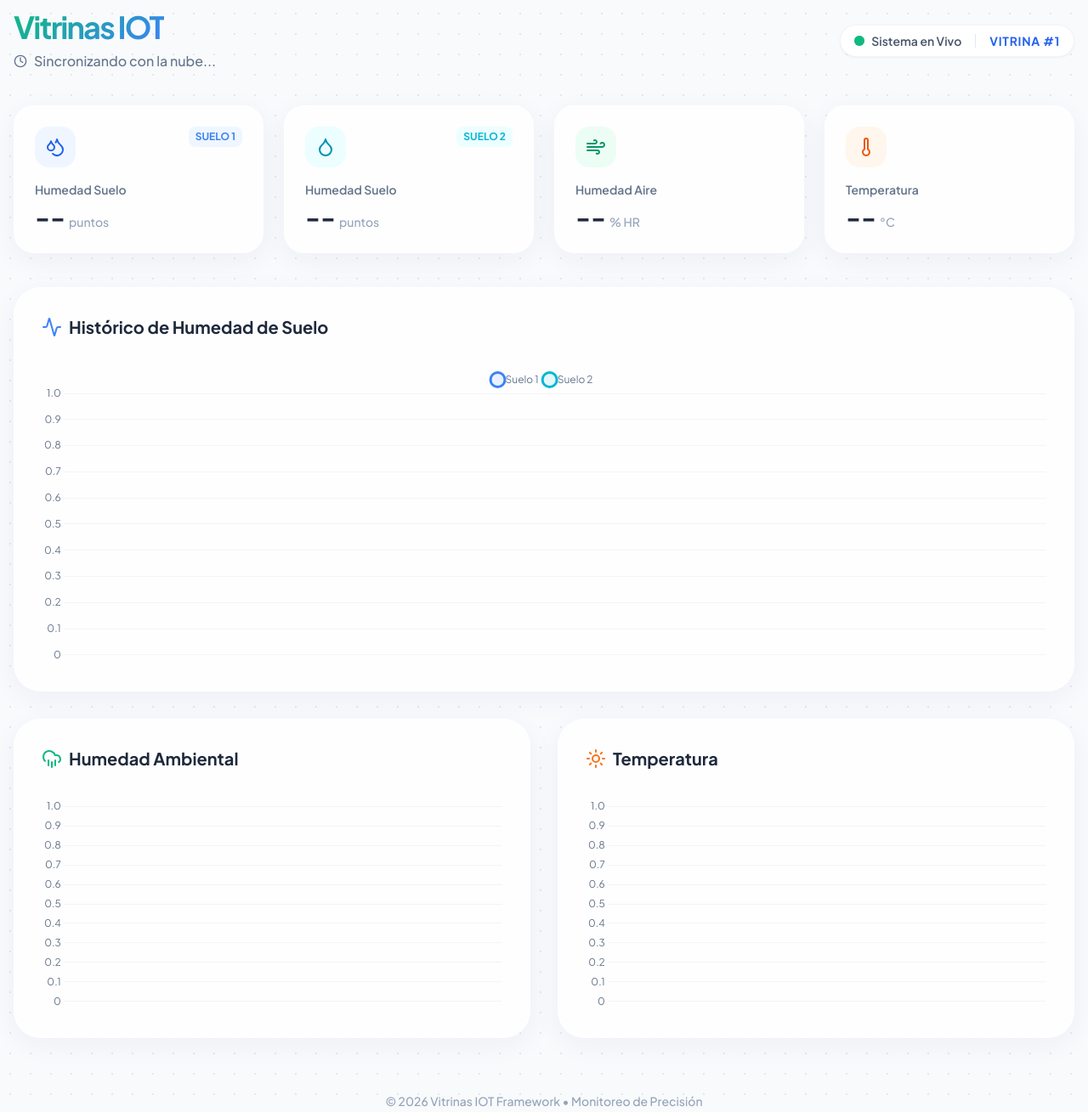
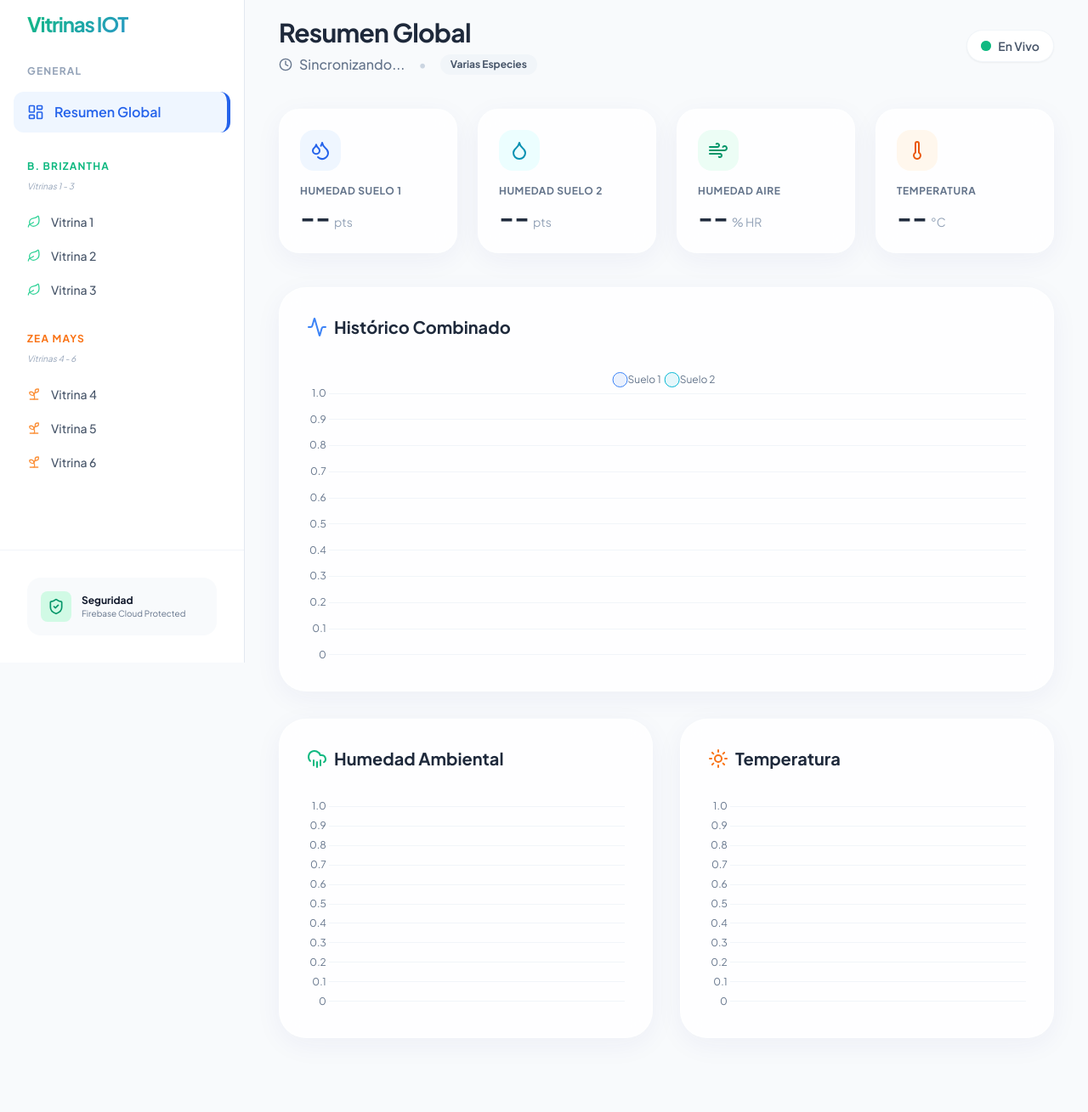
Before and after one commit to Arle124/SEMILLERO, a website with bundled scripts: page index.html in a window 1280 px wide. Shown: the part 20-1329 px from the top of the page at 85% size. After the commit the page ends 1282 px from the top, so only its background shows below. Built offline with nearby package versions, Linux system fonts and the light colour scheme; no server answers.

Commit message:
feat: panel lateral con navegación por vitrina y clasificación por especies

```diff
--- a/app.js
+++ b/app.js
@@ -1,5 +1,5 @@
 import { initializeApp } from "https://www.gstatic.com/firebasejs/10.7.1/firebase-app.js";
-import { getFirestore, collection, query, orderBy, limit, onSnapshot } from "https://www.gstatic.com/firebasejs/10.7.1/firebase-firestore.js";
+import { getFirestore, collection, query, orderBy, limit, onSnapshot, where } from "https://www.gstatic.com/firebasejs/10.7.1/firebase-firestore.js";
 
 const firebaseConfig = {
   apiKey: "AIzaSyD1k51cZUKoRaj2TL0uE54AKFlLh29XB14",
@@ -11,113 +11,67 @@ const firebaseConfig = {
   measurementId: "G-X35634Y50Y"
 };
 
-// Initialize Firebase
 const app = initializeApp(firebaseConfig);
 const db = getFirestore(app);
 
-// Global Chart Config
+// State Management
+let currentView = 'all'; // 'all' or '1', '2', etc.
+let unsubscribe = null;
+
+const speciesMap = {
+    '1': 'Brachiaria brizantha', '2': 'Brachiaria brizantha', '3': 'Brachiaria brizantha',
+    '4': 'Zea mays', '5': 'Zea mays', '6': 'Zea mays',
+    'all': 'Múltiples Especies'
+};
+
+// Chart Setup
 Chart.defaults.font.family = "'Plus Jakarta Sans', sans-serif";
 Chart.defaults.color = '#64748b';
 
 const createChartOptions = (showLegend = false) => ({
-    responsive: true,
-    maintainAspectRatio: false,
+    responsive: true, maintainAspectRatio: false,
     plugins: {
-        legend: {
-            display: showLegend,
-            position: 'top',
-            labels: { usePointStyle: true, boxWidth: 6 }
+        legend: { display: showLegend, position: 'top', labels: { usePointStyle: true, boxWidth: 6 } },
+        tooltip: { backgroundColor: '#1e293b', padding: 12 }
     },
-        tooltip: {
-            backgroundColor: '#1e293b',
-            padding: 12,
-            titleFont: { size: 14, weight: 'bold' },
-            callbacks: {
-                label: (context) => ` ${context.dataset.label}: ${context.parsed.y}`
-            }
-        }
-    },
-    scales: {
-        y: {
-            grid: { color: '#f1f5f9' },
-            border: { display: false }
-        },
-        x: {
-            grid: { display: false },
-            border: { display: false }
-        }
-    }
+    scales: { y: { grid: { color: '#f1f5f9' }, border: { display: false } }, x: { grid: { display: false }, border: { display: false } } }
 });
 
-// Soil Chart
-const ctxSuelo = document.getElementById('chartSuelo').getContext('2d');
-const chartSuelo = new Chart(ctxSuelo, {
+const chartSuelo = new Chart(document.getElementById('chartSuelo').getContext('2d'), {
     type: 'line',
     data: { labels: [], datasets: [
-        {
-            label: 'Suelo 1',
-            data: [],
-            borderColor: '#3b82f6',
-            backgroundColor: 'rgba(59, 130, 246, 0.1)',
-            fill: true,
-            tension: 0.4,
-            borderWidth: 3,
-            pointRadius: 0,
-            pointHoverRadius: 6
-        },
-        {
-            label: 'Suelo 2',
-            data: [],
-            borderColor: '#06b6d4',
-            backgroundColor: 'rgba(6, 182, 212, 0.1)',
-            fill: true,
-            tension: 0.4,
-            borderWidth: 3,
-            pointRadius: 0,
-            pointHoverRadius: 6
-        }
+        { label: 'Suelo 1', data: [], borderColor: '#3b82f6', backgroundColor: 'rgba(59, 130, 246, 0.1)', fill: true, tension: 0.4 },
+        { label: 'Suelo 2', data: [], borderColor: '#06b6d4', backgroundColor: 'rgba(6, 182, 212, 0.1)', fill: true, tension: 0.4 }
     ]},
     options: createChartOptions(true)
 });
 
-// Air Humidity Chart
-const ctxAire = document.getElementById('chartAire').getContext('2d');
-const chartAire = new Chart(ctxAire, {
+const chartAire = new Chart(document.getElementById('chartAire').getContext('2d'), {
     type: 'line',
-    data: { labels: [], datasets: [{
-        label: 'Humedad',
-        data: [],
-        borderColor: '#10b981',
-        backgroundColor: 'rgba(16, 185, 129, 0.1)',
-        fill: true,
-        tension: 0.4,
-        borderWidth: 3,
-        pointRadius: 0
-    }] },
+    data: { labels: [], datasets: [{ label: 'Humedad', data: [], borderColor: '#10b981', backgroundColor: 'rgba(16, 185, 129, 0.1)', fill: true, tension: 0.4 }] },
     options: createChartOptions()
 });
 
-// Temperature Chart
-const ctxTemp = document.getElementById('chartTemp').getContext('2d');
-const chartTemp = new Chart(ctxTemp, {
+const chartTemp = new Chart(document.getElementById('chartTemp').getContext('2d'), {
     type: 'line',
-    data: { labels: [], datasets: [{
-        label: 'Temp',
-        data: [],
-        borderColor: '#f59e0b',
-        backgroundColor: 'rgba(245, 158, 11, 0.1)',
-        fill: true,
-        tension: 0.4,
-        borderWidth: 3,
-        pointRadius: 0
-    }] },
+    data: { labels: [], datasets: [{ label: 'Temp', data: [], borderColor: '#f59e0b', backgroundColor: 'rgba(245, 158, 11, 0.1)', fill: true, tension: 0.4 }] },
     options: createChartOptions()
 });
 
-// Real-time Data Listener
-const q = query(collection(db, "telemetria"), orderBy("fecha", "desc"), limit(24));
+// Data Fetching Logic
+function startListening(view) {
+    if (unsubscribe) unsubscribe();
 
-onSnapshot(q, (snapshot) => {
+    let q;
+    const colRef = collection(db, "telemetria");
+
+    if (view === 'all') {
+        q = query(colRef, orderBy("fecha", "desc"), limit(30));
+    } else {
+        q = query(colRef, where("id_vitrina", "==", parseInt(view)), orderBy("fecha", "desc"), limit(30));
+    }
+
+    unsubscribe = onSnapshot(q, (snapshot) => {
         const labels = [];
         const suelo1 = [];
         const suelo2 = [];
@@ -136,21 +90,18 @@ onSnapshot(q, (snapshot) => {
             aireHum.push(data.aire_hum);
             aireTemp.push(data.aire_temp);
 
-        // Update Big Metrics with latest record
             if (index === docs.length - 1) {
                 document.getElementById('val-suelo1').innerText = data.suelo1;
                 document.getElementById('val-suelo2').innerText = data.suelo2;
                 document.getElementById('val-aire').innerText = data.aire_hum;
                 document.getElementById('val-temp').innerText = data.aire_temp;
-            document.getElementById('vitrina-id').innerText = `Vitrina #${data.id_vitrina || 1}`;
             }
         });
 
-    // Update Charts
         chartSuelo.data.labels = labels;
         chartSuelo.data.datasets[0].data = suelo1;
         chartSuelo.data.datasets[1].data = suelo2;
-    chartSuelo.update('none'); // Update without animation for smoother real-time feel
+        chartSuelo.update('none');
 
         chartAire.data.labels = labels;
         chartAire.data.datasets[0].data = aireHum;
@@ -163,4 +114,28 @@ onSnapshot(q, (snapshot) => {
         if (docs.length > 0) {
             document.getElementById('last-update').innerText = `Sincronizado: ${new Date().toLocaleTimeString()}`;
         }
+    }, (error) => {
+        console.error("Firestore Error:", error);
     });
+}
+
+// Sidebar Navigation
+document.querySelectorAll('.sidebar-link').forEach(link => {
+    link.addEventListener('click', () => {
+        const view = link.getAttribute('data-view');
+
+        // Update UI
+        document.querySelectorAll('.sidebar-link').forEach(l => l.classList.remove('active'));
+        link.classList.add('active');
+
+        const title = view === 'all' ? 'Resumen Global' : `Vitrina #${view}`;
+        document.getElementById('current-title').innerText = title;
+        document.getElementById('species-badge').innerText = speciesMap[view];
+
+        // Start new data stream
+        startListening(view);
+    });
+});
+
+// Initial load
+startListening('all');
--- a/index.html
+++ b/index.html
@@ -4,26 +4,26 @@
     <meta charset="UTF-8">
     <meta name="viewport" content="width=device-width, initial-scale=1.0">
     <title>Vitrinas IOT | Smart Monitor</title>
-    <!-- Tailwind CSS for modern styling -->
     <script src="https://cdn.tailwindcss.com"></script>
-    <!-- Chart.js -->
     <script src="https://cdn.jsdelivr.net/npm/chart.js"></script>
-    <!-- Google Fonts -->
     <link href="https://fonts.googleapis.com/css2?family=Plus+Jakarta+Sans:wght@400;500;600;700&display=swap" rel="stylesheet">
-    <!-- Lucide Icons -->
     <script src="https://unpkg.com/lucide@latest"></script>
     <style>
-        body {
-            font-family: 'Plus Jakarta Sans', sans-serif;
-            background: #f8fafc;
-            background-image: radial-gradient(#e2e8f0 1px, transparent 1px);
-            background-size: 24px 24px;
-        }
+        body { font-family: 'Plus Jakarta Sans', sans-serif; background: #f8fafc; }
         .glass-card {
             background: rgba(255, 255, 255, 0.8);
             backdrop-filter: blur(12px);
             border: 1px solid rgba(255, 255, 255, 0.4);
             box-shadow: 0 8px 32px rgba(31, 38, 135, 0.05);
+        }
+        .sidebar-link {
+            transition: all 0.2s;
+            cursor: pointer;
+        }
+        .sidebar-link.active {
+            background: #eff6ff;
+            color: #2563eb;
+            border-right: 4px solid #2563eb;
         }
         .gradient-text {
             background: linear-gradient(135deg, #10b981 0%, #3b82f6 100%);
@@ -32,135 +32,166 @@
         }
     </style>
 </head>
-<body class="min-h-screen text-slate-800">
-    <div class="max-w-7xl mx-auto px-4 py-8">
-        <!-- Header Section -->
+<body class="min-h-screen flex text-slate-800">
+
+    <!-- Sidebar -->
+    <aside class="w-72 bg-white border-r border-slate-200 flex flex-col h-screen sticky top-0 hidden lg:flex">
+        <div class="p-8">
+            <h1 class="text-2xl font-bold tracking-tighter gradient-text">Vitrinas IOT</h1>
+        </div>
+
+        <nav class="flex-1 px-4 space-y-8 overflow-y-auto">
+            <!-- General Section -->
+            <div>
+                <p class="px-4 text-xs font-bold text-slate-400 uppercase tracking-widest mb-4">General</p>
+                <div class="sidebar-link active flex items-center gap-3 px-4 py-3 rounded-xl font-semibold text-slate-600 hover:bg-slate-50" data-view="all">
+                    <i data-lucide="layout-dashboard" class="w-5 h-5"></i>
+                    Resumen Global
+                </div>
+            </div>
+
+            <!-- Brachiaria Section -->
+            <div>
+                <p class="px-4 text-xs font-bold text-emerald-500 uppercase tracking-widest mb-2">B. brizantha</p>
+                <p class="px-4 text-[10px] text-slate-400 mb-4 italic">Vitrinas 1 - 3</p>
+                <div class="space-y-1">
+                    <div class="sidebar-link flex items-center gap-3 px-4 py-2 rounded-lg text-sm font-medium text-slate-600 hover:bg-slate-50" data-view="1">
+                        <i data-lucide="leaf" class="w-4 h-4 text-emerald-400"></i> Vitrina 1
+                    </div>
+                    <div class="sidebar-link flex items-center gap-3 px-4 py-2 rounded-lg text-sm font-medium text-slate-600 hover:bg-slate-50" data-view="2">
+                        <i data-lucide="leaf" class="w-4 h-4 text-emerald-400"></i> Vitrina 2
+                    </div>
+                    <div class="sidebar-link flex items-center gap-3 px-4 py-2 rounded-lg text-sm font-medium text-slate-600 hover:bg-slate-50" data-view="3">
+                        <i data-lucide="leaf" class="w-4 h-4 text-emerald-400"></i> Vitrina 3
+                    </div>
+                </div>
+            </div>
+
+            <!-- Zea Mays Section -->
+            <div>
+                <p class="px-4 text-xs font-bold text-orange-500 uppercase tracking-widest mb-2">Zea mays</p>
+                <p class="px-4 text-[10px] text-slate-400 mb-4 italic">Vitrinas 4 - 6</p>
+                <div class="space-y-1">
+                    <div class="sidebar-link flex items-center gap-3 px-4 py-2 rounded-lg text-sm font-medium text-slate-600 hover:bg-slate-50" data-view="4">
+                        <i data-lucide="sprout" class="w-4 h-4 text-orange-400"></i> Vitrina 4
+                    </div>
+                    <div class="sidebar-link flex items-center gap-3 px-4 py-2 rounded-lg text-sm font-medium text-slate-600 hover:bg-slate-50" data-view="5">
+                        <i data-lucide="sprout" class="w-4 h-4 text-orange-400"></i> Vitrina 5
+                    </div>
+                    <div class="sidebar-link flex items-center gap-3 px-4 py-2 rounded-lg text-sm font-medium text-slate-600 hover:bg-slate-50" data-view="6">
+                        <i data-lucide="sprout" class="w-4 h-4 text-orange-400"></i> Vitrina 6
+                    </div>
+                </div>
+            </div>
+        </nav>
+
+        <div class="p-8 border-t border-slate-100">
+            <div class="bg-slate-50 rounded-2xl p-4 flex items-center gap-3">
+                <div class="bg-emerald-100 p-2 rounded-lg text-emerald-600">
+                    <i data-lucide="shield-check" class="w-5 h-5"></i>
+                </div>
+                <div>
+                    <p class="text-xs font-bold text-slate-900">Seguridad</p>
+                    <p class="text-[10px] text-slate-500">Firebase Cloud Protected</p>
+                </div>
+            </div>
+        </div>
+    </aside>
+
+    <!-- Main Content -->
+    <main class="flex-1 p-4 lg:p-10">
+        <!-- Header -->
         <header class="flex flex-col md:flex-row justify-between items-start md:items-center mb-10 gap-4">
             <div>
-                <h1 class="text-4xl font-bold tracking-tight mb-2">
-                    <span class="gradient-text tracking-tighter">Vitrinas IOT</span>
-                </h1>
+                <h2 class="text-3xl font-bold tracking-tight mb-2" id="current-title">Resumen Global</h2>
                 <p class="text-slate-500 font-medium flex items-center gap-2">
                     <i data-lucide="clock" class="w-4 h-4"></i>
-                    <span id="last-update">Sincronizando con la nube...</span>
+                    <span id="last-update">Sincronizando...</span>
+                    <span class="mx-2 text-slate-300">•</span>
+                    <span id="species-badge" class="px-3 py-1 bg-slate-100 text-slate-600 rounded-full text-xs font-bold">Varias Especies</span>
                 </p>
             </div>
+
             <div class="flex items-center gap-4 bg-white px-4 py-2 rounded-full shadow-sm border border-slate-100">
                 <div class="flex items-center gap-2">
                     <span class="relative flex h-3 w-3">
                         <span class="animate-ping absolute inline-flex h-full w-full rounded-full bg-emerald-400 opacity-75"></span>
                         <span class="relative inline-flex rounded-full h-3 w-3 bg-emerald-500"></span>
                     </span>
-                    <span class="text-sm font-semibold text-slate-600">Sistema en Vivo</span>
+                    <span class="text-sm font-semibold text-slate-600">En Vivo</span>
                 </div>
-                <div class="h-4 w-px bg-slate-200"></div>
-                <div class="text-sm font-bold text-blue-600 uppercase tracking-wider" id="vitrina-id">Vitrina #1</div>
             </div>
         </header>
 
-        <!-- Metrics Grid -->
+        <!-- Stats -->
         <div class="grid grid-cols-1 md:grid-cols-2 lg:grid-cols-4 gap-6 mb-10">
-            <!-- Soil Metric -->
-            <div class="glass-card p-6 rounded-3xl transition-transform hover:scale-[1.02]">
+            <div class="glass-card p-6 rounded-3xl">
                 <div class="flex justify-between items-start mb-4">
-                    <div class="p-3 bg-blue-50 rounded-2xl text-blue-600">
-                        <i data-lucide="droplets"></i>
-                    </div>
-                    <span class="text-xs font-bold text-blue-500 bg-blue-50 px-2 py-1 rounded-lg uppercase">Suelo 1</span>
+                    <div class="p-3 bg-blue-50 rounded-2xl text-blue-600"><i data-lucide="droplets"></i></div>
                 </div>
-                <h3 class="text-slate-500 text-sm font-semibold mb-1">Humedad Suelo</h3>
+                <h3 class="text-slate-500 text-xs font-bold uppercase tracking-wider mb-1">Humedad Suelo 1</h3>
                 <div class="flex items-baseline gap-1">
                     <span class="text-3xl font-bold" id="val-suelo1">--</span>
-                    <span class="text-slate-400 font-medium text-sm">puntos</span>
+                    <span class="text-slate-400 text-sm">pts</span>
                 </div>
             </div>
-
-            <div class="glass-card p-6 rounded-3xl transition-transform hover:scale-[1.02]">
+            <div class="glass-card p-6 rounded-3xl">
                 <div class="flex justify-between items-start mb-4">
-                    <div class="p-3 bg-cyan-50 rounded-2xl text-cyan-600">
-                        <i data-lucide="droplet"></i>
-                    </div>
-                    <span class="text-xs font-bold text-cyan-500 bg-cyan-50 px-2 py-1 rounded-lg uppercase">Suelo 2</span>
+                    <div class="p-3 bg-cyan-50 rounded-2xl text-cyan-600"><i data-lucide="droplet"></i></div>
                 </div>
-                <h3 class="text-slate-500 text-sm font-semibold mb-1">Humedad Suelo</h3>
+                <h3 class="text-slate-500 text-xs font-bold uppercase tracking-wider mb-1">Humedad Suelo 2</h3>
                 <div class="flex items-baseline gap-1">
                     <span class="text-3xl font-bold" id="val-suelo2">--</span>
-                    <span class="text-slate-400 font-medium text-sm">puntos</span>
+                    <span class="text-slate-400 text-sm">pts</span>
                 </div>
             </div>
-
-            <!-- Humidity Metric -->
-            <div class="glass-card p-6 rounded-3xl transition-transform hover:scale-[1.02]">
+            <div class="glass-card p-6 rounded-3xl">
                 <div class="flex justify-between items-start mb-4">
-                    <div class="p-3 bg-emerald-50 rounded-2xl text-emerald-600">
-                        <i data-lucide="wind"></i>
-                    </div>
+                    <div class="p-3 bg-emerald-50 rounded-2xl text-emerald-600"><i data-lucide="wind"></i></div>
                 </div>
-                <h3 class="text-slate-500 text-sm font-semibold mb-1">Humedad Aire</h3>
+                <h3 class="text-slate-500 text-xs font-bold uppercase tracking-wider mb-1">Humedad Aire</h3>
                 <div class="flex items-baseline gap-1">
                     <span class="text-3xl font-bold" id="val-aire">--</span>
-                    <span class="text-slate-400 font-medium text-sm">% HR</span>
+                    <span class="text-slate-400 text-sm">% HR</span>
                 </div>
             </div>
-
-            <!-- Temp Metric -->
-            <div class="glass-card p-6 rounded-3xl transition-transform hover:scale-[1.02]">
+            <div class="glass-card p-6 rounded-3xl">
                 <div class="flex justify-between items-start mb-4">
-                    <div class="p-3 bg-orange-50 rounded-2xl text-orange-600">
-                        <i data-lucide="thermometer"></i>
-                    </div>
+                    <div class="p-3 bg-orange-50 rounded-2xl text-orange-600"><i data-lucide="thermometer"></i></div>
                 </div>
-                <h3 class="text-slate-500 text-sm font-semibold mb-1">Temperatura</h3>
+                <h3 class="text-slate-500 text-xs font-bold uppercase tracking-wider mb-1">Temperatura</h3>
                 <div class="flex items-baseline gap-1">
                     <span class="text-3xl font-bold" id="val-temp">--</span>
-                    <span class="text-slate-400 font-medium text-sm">°C</span>
+                    <span class="text-slate-400 text-sm">°C</span>
                 </div>
             </div>
         </div>
 
-        <!-- Charts Grid -->
+        <!-- Charts -->
         <div class="grid grid-cols-1 lg:grid-cols-2 gap-8">
-            <div class="glass-card p-8 rounded-[2rem] col-span-1 lg:col-span-2">
-                <div class="flex items-center justify-between mb-8">
-                    <h2 class="text-xl font-bold flex items-center gap-2">
-                        <i data-lucide="activity" class="text-blue-500"></i>
-                        Histórico de Humedad de Suelo
-                    </h2>
-                </div>
-                <div class="h-[350px]">
-                    <canvas id="chartSuelo"></canvas>
-                </div>
+            <div class="glass-card p-8 rounded-[2rem] lg:col-span-2">
+                <h2 class="text-xl font-bold mb-8 flex items-center gap-2">
+                    <i data-lucide="activity" class="text-blue-500"></i> Histórico Combinado
+                </h2>
+                <div class="h-[350px]"><canvas id="chartSuelo"></canvas></div>
             </div>
-
             <div class="glass-card p-8 rounded-[2rem]">
                 <h2 class="text-xl font-bold mb-8 flex items-center gap-2">
-                    <i data-lucide="cloud-rain" class="text-emerald-500"></i>
-                    Humedad Ambiental
+                    <i data-lucide="cloud-rain" class="text-emerald-500"></i> Humedad Ambiental
                 </h2>
-                <div class="h-[250px]">
-                    <canvas id="chartAire"></canvas>
-                </div>
+                <div class="h-[250px]"><canvas id="chartAire"></canvas></div>
             </div>
-
             <div class="glass-card p-8 rounded-[2rem]">
                 <h2 class="text-xl font-bold mb-8 flex items-center gap-2">
-                    <i data-lucide="sun" class="text-orange-500"></i>
-                    Temperatura
+                    <i data-lucide="sun" class="text-orange-500"></i> Temperatura
                 </h2>
-                <div class="h-[250px]">
-                    <canvas id="chartTemp"></canvas>
-                </div>
+                <div class="h-[250px]"><canvas id="chartTemp"></canvas></div>
             </div>
         </div>
-
-        <footer class="mt-16 text-center text-slate-400 text-sm font-medium">
-            &copy; 2026 Vitrinas IOT Framework • Monitoreo de Precisión
-        </footer>
-    </div>
+    </main>
 
     <script type="module" src="app.js"></script>
     <script>
-        // Initialize Lucide icons
         window.addEventListener('DOMContentLoaded', () => {
             lucide.createIcons();
         });
```
Lines whose indentation alone changed are shown as unchanged.
